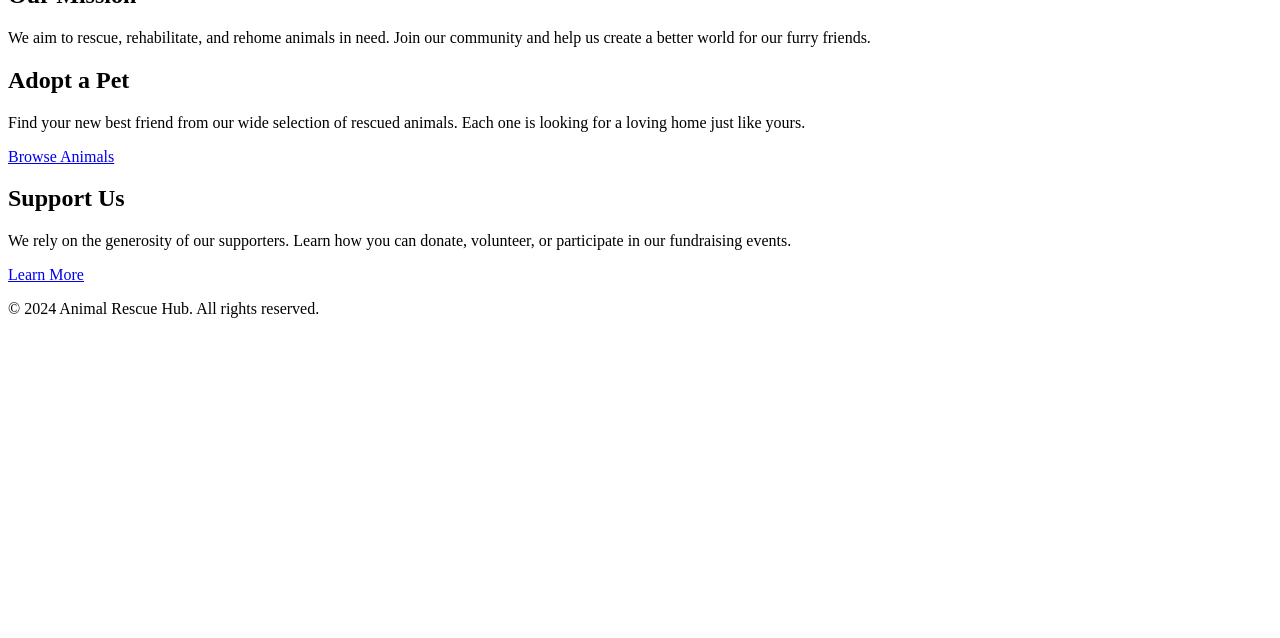
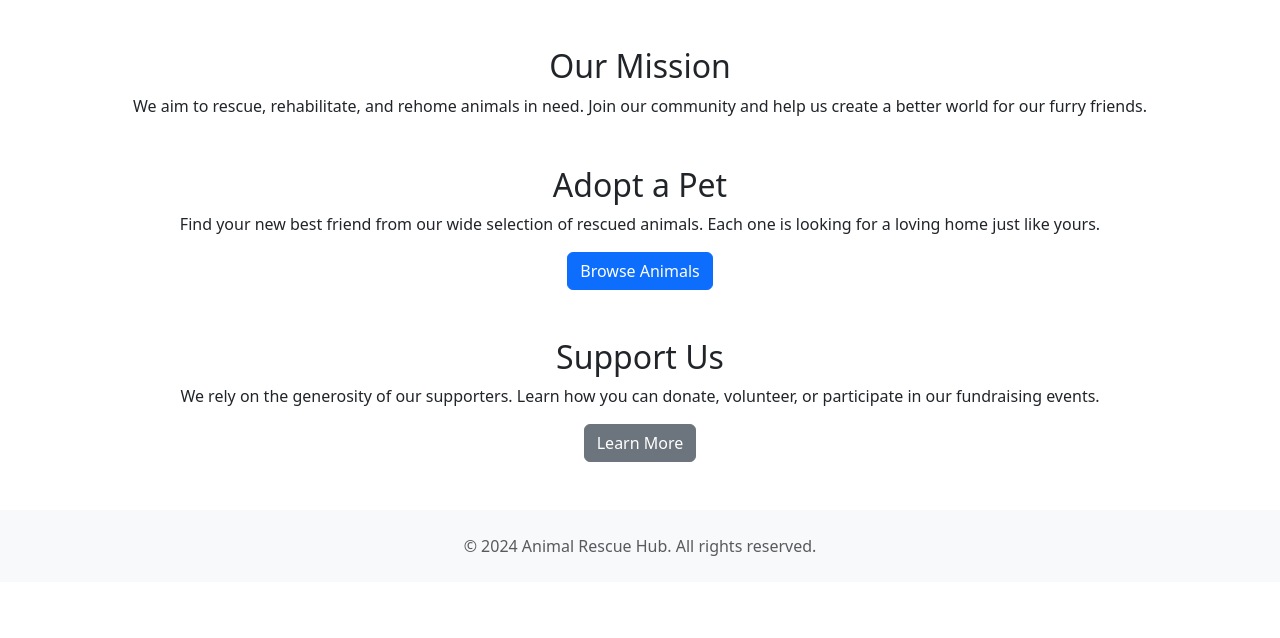
Before and after one commit to Aloien/Animal-Rescue-Hub-A-Platform-for-Monitoring-and-Supporting-Rescue-Efforts, a PHP site: page /landingpage.php in a window 1280 px wide. Shown: the part 162-800 px from the top of the page. Run offline with PHP 8.4, Linux system fonts and the light colour scheme.

Commit message:
modified the landingpage, login and register

```diff
--- a/landingpage.php
+++ b/landingpage.php
@@ -4,38 +4,79 @@
     <meta charset="UTF-8">
     <meta name="viewport" content="width=device-width, initial-scale=1.0">
     <title>Animal Rescue Hub</title>
+    <!-- Bootstrap CSS -->
+    <link href="https://cdnjs.cloudflare.com/ajax/libs/bootstrap/5.3.3/css/bootstrap.min.css" rel="stylesheet">
+    <style>
+        body {
+            padding-top: 56px;
+        }
+        .jumbotron {
+            background-image: url('wildlife-header.jpg');
+            background-size: cover;
+            background-position: center;
+            color: white;
+        }
+    </style>
 </head>
 <body>
-    <nav>
-        <div style="text-align: right;">
-            <a href="login.php">Log In</a> | <a href="register.phpZ">Register</a>
+    <!-- Navigation -->
+    <nav class="navbar navbar-expand-lg navbar-light bg-light fixed-top">
+        <div class="container">
+            <a class="navbar-brand" href="#">Animal Rescue Hub</a>
+            <button class="navbar-toggler" type="button" data-bs-toggle="collapse" data-bs-target="#navbarResponsive" aria-controls="navbarResponsive" aria-expanded="false" aria-label="Toggle navigation">
+                <span class="navbar-toggler-icon"></span>
+            </button>
+            <div class="collapse navbar-collapse" id="navbarResponsive">
+                <ul class="navbar-nav ms-auto">
+                    <li class="nav-item">
+                        <a class="nav-link" href="login.php">Log In</a>
+                    </li>
+                    <li class="nav-item">
+                        <a class="nav-link" href="register.php">Register</a>
+                    </li>
+                </ul>
+            </div>
         </div>
     </nav>
 
-    <header>
-        <h1>Welcome to Animal Rescue Hub!</h1>
-        <p>Connecting rescued animals with loving homes. Join us in making a difference.</p>
+    <!-- Header -->
+    <header class="jumbotron text-center bg-dark bg-opacity-50">
+        <div class="container">
+            <h1 class="display-4">Welcome to Animal Rescue Hub!</h1>
+            <p class="lead">Connecting rescued animals with loving homes. Join us in making a difference.</p>
+        </div>
     </header>
 
-    <main>
-        <section>
-            <h2>Our Mission</h2>
-            <p>We aim to rescue, rehabilitate, and rehome animals in need. Join our community and help us create a better world for our furry friends.</p>
+    <!-- Main Content -->
+    <main class="container">
+        <section class="my-5">
+            <h2 class="text-center">Our Mission</h2>
+            <p class="text-center">We aim to rescue, rehabilitate, and rehome animals in need. Join our community and help us create a better world for our furry friends.</p>
         </section>
-        <section>
-            <h2>Adopt a Pet</h2>
-            <p>Find your new best friend from our wide selection of rescued animals. Each one is looking for a loving home just like yours.</p>
-            <a href="adopt.html">Browse Animals</a>
+        <section class="my-5">
+            <h2 class="text-center">Adopt a Pet</h2>
+            <p class="text-center">Find your new best friend from our wide selection of rescued animals. Each one is looking for a loving home just like yours.</p>
+            <div class="text-center">
+                <a href="adopt.html" class="btn btn-primary">Browse Animals</a>
+            </div>
         </section>
-        <section>
-            <h2>Support Us</h2>
-            <p>We rely on the generosity of our supporters. Learn how you can donate, volunteer, or participate in our fundraising events.</p>
-            <a href="support.html">Learn More</a>
+        <section class="my-5">
+            <h2 class="text-center">Support Us</h2>
+            <p class="text-center">We rely on the generosity of our supporters. Learn how you can donate, volunteer, or participate in our fundraising events.</p>
+            <div class="text-center">
+                <a href="support.html" class="btn btn-secondary">Learn More</a>
+            </div>
         </section>
     </main>
 
-    <footer>
-        <p>&copy; 2024 Animal Rescue Hub. All rights reserved.</p>
+    <!-- Footer -->
+    <footer class="py-4 bg-light">
+        <div class="container">
+            <p class="m-0 text-center text-muted">&copy; 2024 Animal Rescue Hub. All rights reserved.</p>
+        </div>
     </footer>
+
+    <!-- Bootstrap JS and dependencies -->
+    <script src="https://cdnjs.cloudflare.com/ajax/libs/bootstrap/5.3.3/js/bootstrap.bundle.min.js"></script>
 </body>
 </html>
```
Also changed, not shown: login.php (+35 -14 lines), register.php (+45 -26 lines).
